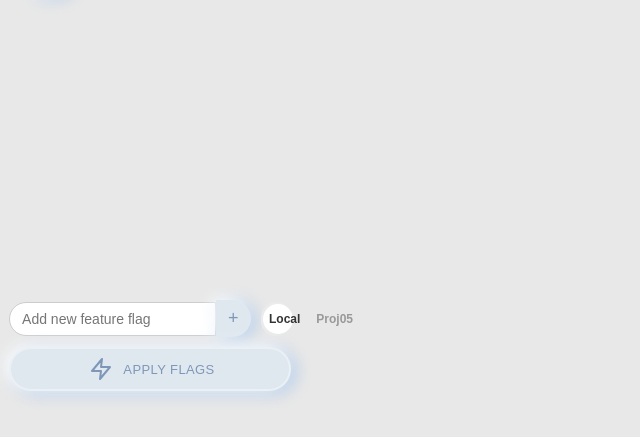
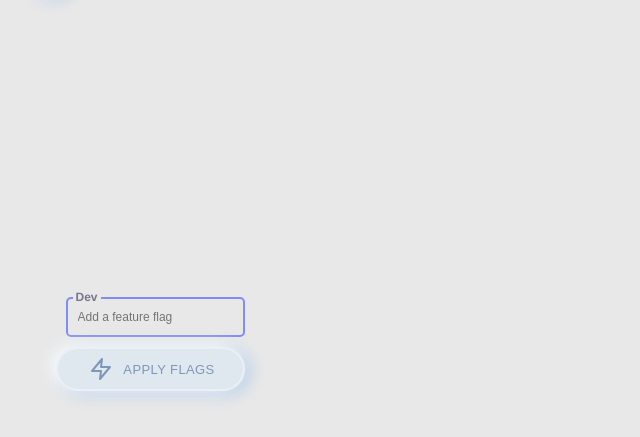
Before and after one commit to david-abboud/FF-extension, a website with bundled scripts: page feature-flags-api/popup.html in a window 1280 px wide. Shown: the part 79-516 px from the top of the page, without its empty margins (0-640 px from the left). Built offline with nearby package versions, Linux system fonts and the light colour scheme; no server answers.

Commit message:
add ff input

```diff
--- a/feature-flags-api/popup.css
+++ b/feature-flags-api/popup.css
@@ -263,6 +263,7 @@
   border-radius: 20px 0 0 20px;
   font-size: 14px;
   outline: none;
+  width: 100px;
 }
 
 .popup_new-flag-button {
@@ -330,3 +331,164 @@
 .popup_flag-type-checkbox:not(:checked) + .popup_flag-type-label .popup_flag-type-proj05 {
   color: #999;
 }
+
+.checkbox-wrapper-35 .switch {
+  display: none;
+}
+
+.checkbox-wrapper-35 .switch + label {
+  -webkit-box-align: center;
+  -webkit-align-items: center;
+  -ms-flex-align: center;
+  align-items: center;
+  color: #78768d;
+  cursor: pointer;
+  display: -webkit-box;
+  display: -webkit-flex;
+  display: -ms-flexbox;
+  display: flex;
+  font-family: 'Helvetica Neue', Helvetica, Arial, sans-serif;
+  font-size: 12px;
+  line-height: 15px;
+  position: relative;
+  -webkit-user-select: none;
+  -moz-user-select: none;
+  -ms-user-select: none;
+  user-select: none;
+}
+
+.checkbox-wrapper-35 .switch + label::before,
+  .checkbox-wrapper-35 .switch + label::after {
+  content: '';
+  display: block;
+  display: none;
+}
+
+.checkbox-wrapper-35 .switch + label::before {
+  background-color: #05012c;
+  border-radius: 500px;
+  height: 15px;
+  margin-right: 8px;
+  -webkit-transition: background-color 0.125s ease-out;
+  transition: background-color 0.125s ease-out;
+  width: 25px;
+  display: none;
+}
+
+.checkbox-wrapper-35 .switch + label::after {
+  background-color: #fff;
+  border-radius: 13px;
+  box-shadow: 0 3px 1px 0 rgba(37, 34, 71, 0.05), 0 2px 2px 0 rgba(37, 34, 71, 0.1), 0 3px 3px 0 rgba(37, 34, 71, 0.05);
+  height: 13px;
+  left: 1px;
+  position: absolute;
+  top: 1px;
+  -webkit-transition: -webkit-transform 0.125s ease-out;
+  transition: -webkit-transform 0.125s ease-out;
+  transition: transform 0.125s ease-out;
+  transition: transform 0.125s ease-out, -webkit-transform 0.125s ease-out;
+  width: 13px;
+}
+
+.checkbox-wrapper-35 .switch + label .switch-x-text {
+  display: block;
+  margin-right: .3em;
+}
+
+.checkbox-wrapper-35 .switch + label .switch-x-toggletext {
+  display: block;
+  font-weight: bold;
+  height: 15px;
+  overflow: hidden;
+  position: relative;
+  width: 22px; /* Default width for "Dev" */
+  transition: width 0.3s ease; /* Smooth transition for width change */
+}
+
+.checkbox-wrapper-35 .switch:checked + label .switch-x-toggletext {
+  width: 37px; /* Width for "Proj05" when checked */
+}
+
+.checkbox-wrapper-35 .switch + label .switch-x-unchecked,
+  .checkbox-wrapper-35 .switch + label .switch-x-checked {
+  left: 0;
+  position: absolute;
+  top: 0;
+  -webkit-transition: opacity 0.125s ease-out, -webkit-transform 0.125s ease-out;
+  transition: opacity 0.125s ease-out, -webkit-transform 0.125s ease-out;
+  transition: transform 0.125s ease-out, opacity 0.125s ease-out;
+  transition: transform 0.125s ease-out, opacity 0.125s ease-out, -webkit-transform 0.125s ease-out;
+}
+
+.checkbox-wrapper-35 .switch + label .switch-x-unchecked {
+  opacity: 1;
+  -webkit-transform: none;
+  transform: none;
+}
+
+.checkbox-wrapper-35 .switch + label .switch-x-checked {
+  opacity: 0;
+  -webkit-transform: translate3d(0, 100%, 0);
+  transform: translate3d(0, 100%, 0);
+}
+
+.checkbox-wrapper-35 .switch + label .switch-x-hiddenlabel {
+  position: absolute;
+  visibility: hidden;
+}
+
+.checkbox-wrapper-35 .switch:checked + label::before {
+  background-color: #ffb500;
+}
+
+.checkbox-wrapper-35 .switch:checked + label::after {
+  -webkit-transform: translate3d(10px, 0, 0);
+  transform: translate3d(10px, 0, 0);
+}
+
+.checkbox-wrapper-35 .switch:checked + label .switch-x-unchecked {
+  opacity: 0;
+  -webkit-transform: translate3d(0, -100%, 0);
+  transform: translate3d(0, -100%, 0);
+}
+
+.checkbox-wrapper-35 .switch:checked + label .switch-x-checked {
+  opacity: 1;
+  -webkit-transform: none;
+  transform: none;
+}
+
+
+
+/* From Uiverse.io by kamehame-ha */
+.coolinput {
+  display: flex;
+  flex-direction: column;
+  width: fit-content;
+  position: static;
+  max-width: 240px;
+}
+
+.coolinput label.text {
+  font-size: 0.75rem;
+  color: #818CF8;
+  font-weight: 700;
+  position: relative;
+  top: 0.5rem;
+  margin: 0 0 0 7px;
+  padding: 0 3px;
+  background: #e8e8e8;
+  width: fit-content;
+}
+
+.coolinput input[type=text].input {
+  padding: 11px 10px;
+  font-size: 0.75rem;
+  border: 2px #818CF8 solid;
+  border-radius: 5px;
+  background: #e8e8e8;
+}
+
+.coolinput input[type=text].input:focus {
+  outline: none;
+}
--- a/feature-flags-api/popup.html
+++ b/feature-flags-api/popup.html
@@ -26,14 +26,25 @@
         </div>
         <div class="popup_footer">
           <div class="popup_new-flag-container">
-            <input type="text" id="newFlagInput" class="popup_new-flag-input" placeholder="Add new feature flag">
-            <button type="button" id="addNewFlag" class="popup_new-flag-button">+</button>
+
             <div class="popup_flag-type-toggle">
-              <input type="checkbox" id="flagTypeToggle" class="popup_flag-type-checkbox">
-              <label for="flagTypeToggle" class="popup_flag-type-label">
-                <span class="popup_flag-type-local">Local</span>
-                <span class="popup_flag-type-proj05">Proj05</span>
-              </label>
+              <div class="coolinput">
+                <label for="input" class="text">
+
+                  <div class="checkbox-wrapper-35">
+                    <input value="private" name="switch" id="switch" type="checkbox" class="switch">
+                    <label for="switch">
+                      <span class="switch-x-toggletext">
+                        <span class="switch-x-unchecked"><span class="switch-x-hiddenlabel">Unchecked: </span>Dev</span>
+                        <span class="switch-x-checked"><span class="switch-x-hiddenlabel">Checked: </span>Proj05</span>
+                      </span>
+
+                    </label>
+                  </div>
+                </label>
+                <input type="text" placeholder="Add a feature flag" name="input" class="input">
+            </div>
+
             </div>
           </div>
           <button class="popup_apply-button">
```
